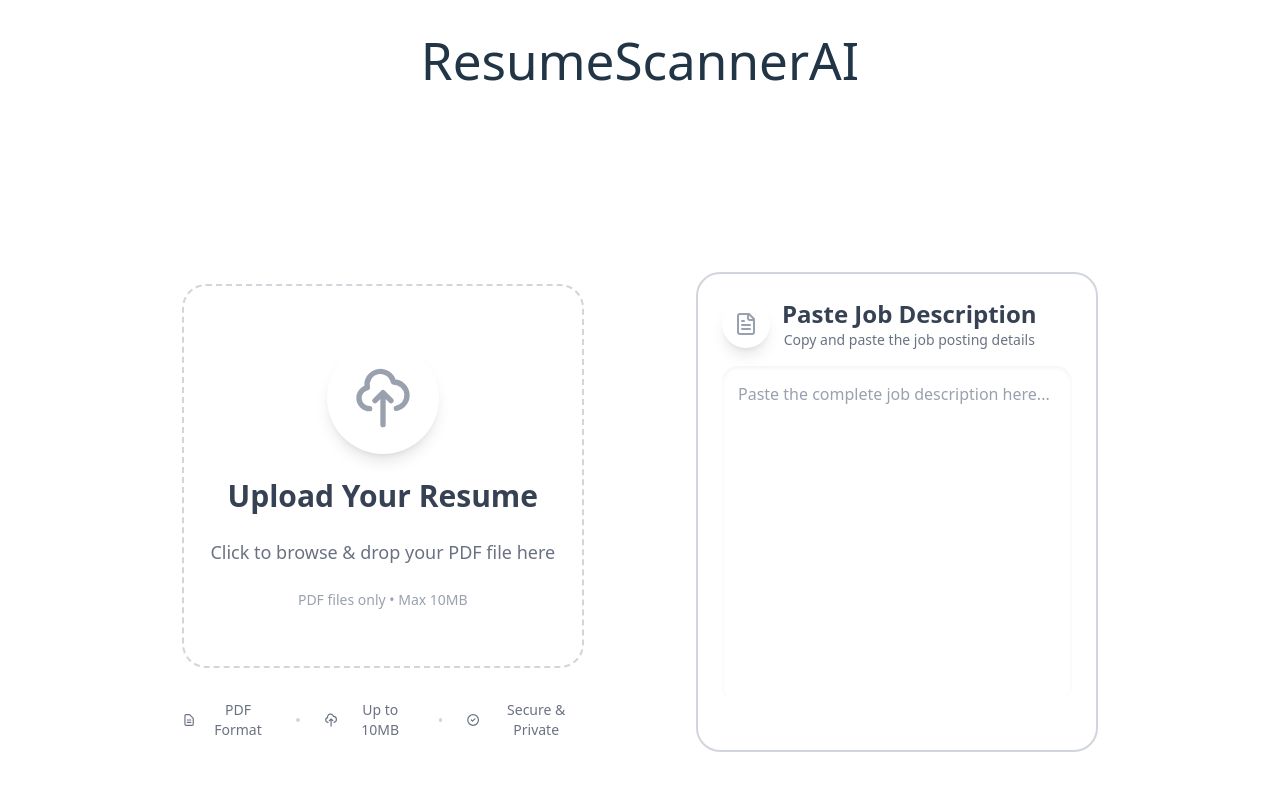
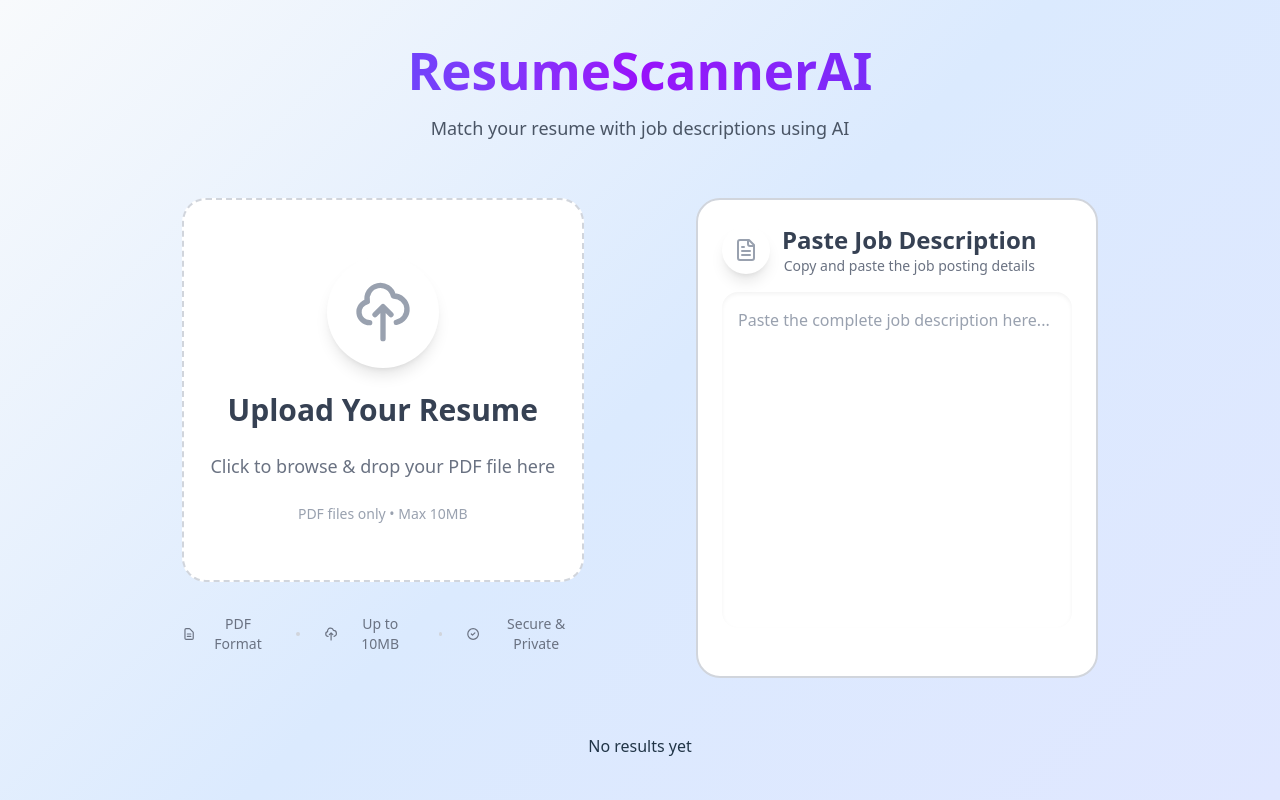
Before and after one commit to oriohayon15/ResumeScannerAI, a React (Vite) app in the folder client/: page / in a window 1280 px wide. Shown: the top 800 px of the page. Built offline with nearby package versions, Linux system fonts and the light colour scheme.

Commit message:
Designed frontend

```diff
--- a/client/src/App.jsx
+++ b/client/src/App.jsx
@@ -11,17 +11,18 @@ function App() {
 
   return (
     <>
-      <div>
-      <h1>ResumeScannerAI</h1>
-      <div class='flex'>
-          <div class='w-1/2 p-6'>
+      <div >
+      <h1 className="mb-4 text-center text-5xl font-bold bg-gradient-to-r from-blue-600 via-purple-600 to-indigo-600 bg-clip-text text-transparent">ResumeScannerAI</h1>
+      <p className="text-gray-600 text-lg">Match your resume with job descriptions using AI</p>
+      <div className='flex'>
+          <div className='w-1/2 p-6'>
             <ResumeUpload jobDescription={jobDescription} onResult={setResult} />
           </div>
-          <div class='w-1/2 p-6'>
+          <div className='w-1/2 p-6'>
             <ApplicationInput value={jobDescription} onChange={setJobDescription} />
           </div>
       </div>
-      <div className="p-6">
+      <div>
             <ScoreResults results={result} />
           </div>
       </div>
--- a/client/src/components/ApplicationInput.jsx
+++ b/client/src/components/ApplicationInput.jsx
@@ -3,7 +3,7 @@ import { FileText } from 'lucide-react';
 
 const ApplicationInput = ({value, onChange}) => {
     return (
-            <div className="flex-1 p-8 flex items-center justify-center min-h-screen bg-gradient-to-bl ">
+            <div className="flex-1 p-8 flex items-center justify-center bg-gradient-to-bl ">
                 <div className="w-full max-w-2xl">
                     <div className="relative w-full h-120 rounded-3xl border-2 border-gray-300 bg-white hover:border-blue-400 hover:bg-blue-50 hover:scale-105 hover:shadow-xl transition-all duration-300">
                         <div className="p-6 pb-4">
--- a/client/src/components/ResumeUpload.jsx
+++ b/client/src/components/ResumeUpload.jsx
@@ -79,7 +79,7 @@ const ResumeUpload = ({ jobDescription, onResult  }) => {
     }
 
     return (
-        <div className="flex-1 p-8 flex items-center justify-center min-h-screen bg-gradient-to-br">
+        <div className="flex-1 p-8 flex items-center justify-center bg-gradient-to-br">
             <div className="w-full max-w-2xl">
                 <input type='file' accept='.pdf' onChange={handleFileChange} className="hidden" id="file-input"/>
 
--- a/client/src/components/scoreResults.jsx
+++ b/client/src/components/scoreResults.jsx
@@ -37,7 +37,7 @@ const ScoreResults = ({ results }) => {
   const strokeDashoffset = circumference - (score / 100) * circumference;
 
   return (
-    <div className="p-6 bg-gradient-to-t from-gray-50 to-gray-100">
+    <div className="p-6">
       <div className="max-w-3xl mx-auto">
         <div className="bg-white/50 backdrop-blur-sm rounded-3xl p-6 shadow-lg">
           <div className="grid grid-cols-1 md:grid-cols-2 gap-6 items-center">
@@ -86,7 +86,7 @@ const ScoreResults = ({ results }) => {
 
             {/* Keywords Section */}
             <div className="space-y-3">
-              <h3 className="text-lg font-bold text-gray-700">Suggested Keywords</h3>
+              <h3 className="text-lg font-bold text-gray-700">Suggested Keywords To Add</h3>
               <div className="bg-white/60 rounded-2xl p-3 max-h-40 overflow-y-auto">
                 {Array.isArray(keywords) && keywords.length > 0 ? (
                   <div className="space-y-1">
--- a/client/src/index.css
+++ b/client/src/index.css
@@ -58,7 +58,7 @@ button:focus-visible {
 @media (prefers-color-scheme: light) {
   :root {
     color: #213547;
-    background-color: #ffffff;
+    background: linear-gradient(135deg, #f8fafc 0%, #dbeafe 50%, #e0e7ff 100%);
   }
   a:hover {
     color: #747bff;
```
